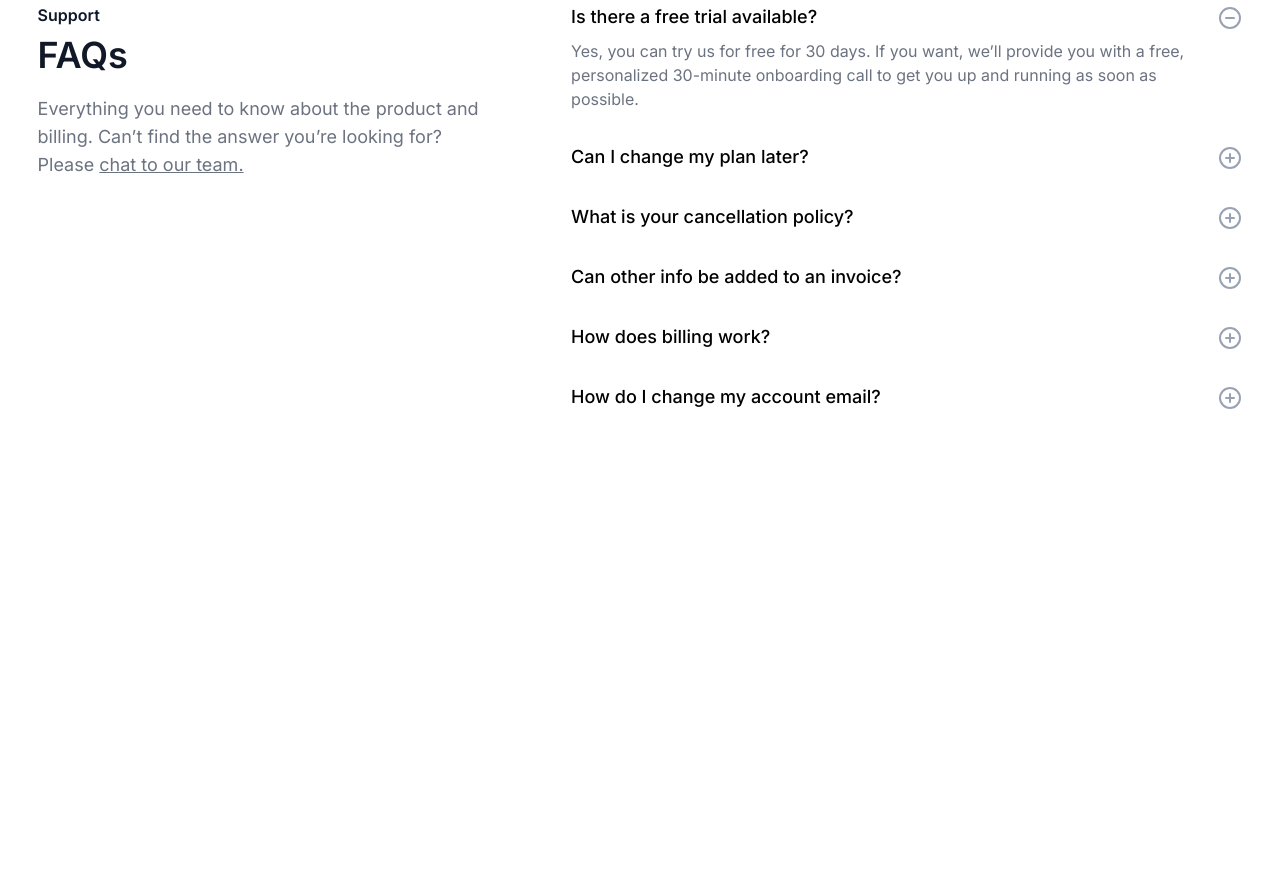
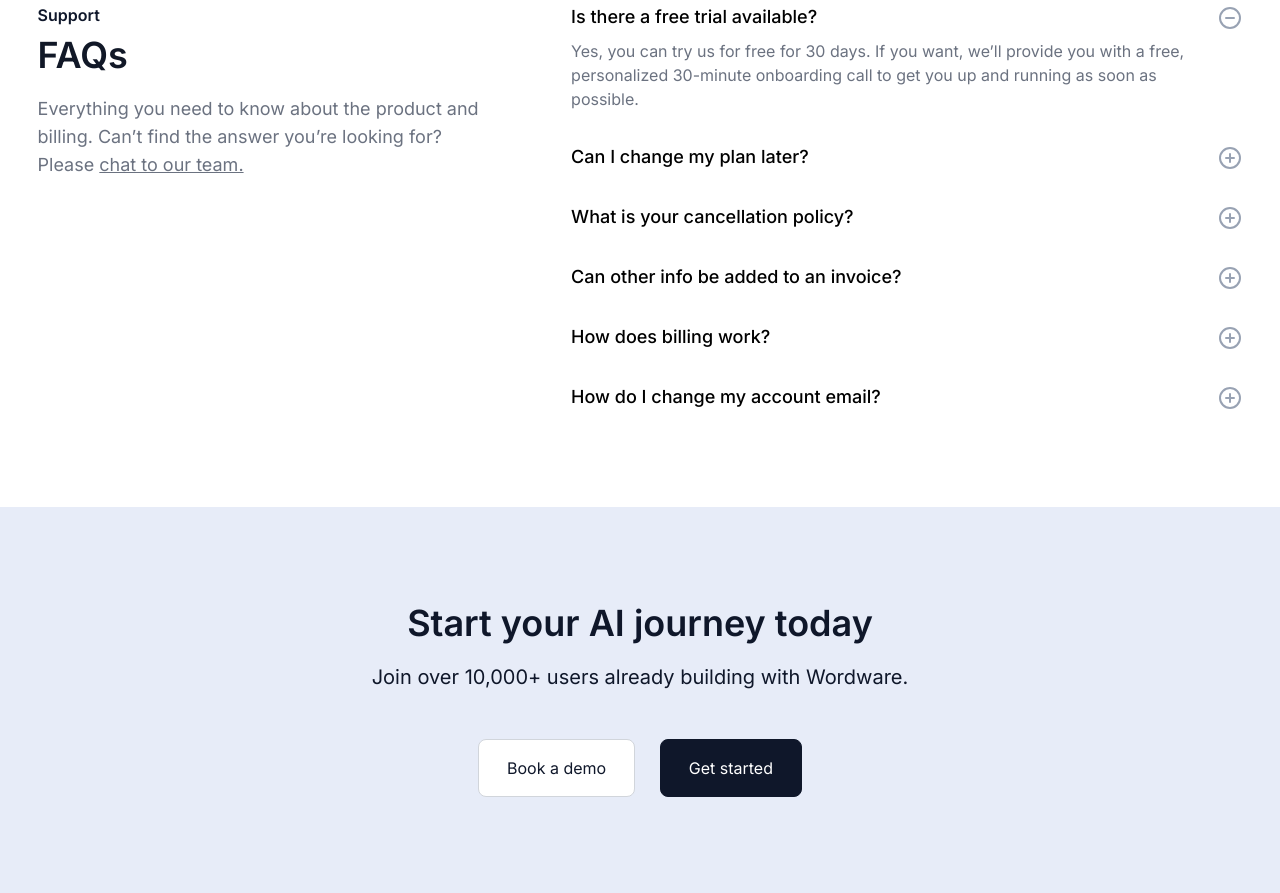
Before and after one commit to KozimovAbduvali/just-brand2, a website: page public/index2.html in a window 1280 px wide. Shown: the part 1899-2792 px from the top of the page. Before the commit the page ends 2406 px from the top, so only its background shows below. Drawn offline with Linux system fonts and the light colour scheme.

Commit message:
2 - page finished

```diff
--- a/public/index2.html
+++ b/public/index2.html
@@ -461,6 +461,28 @@
         </div>
       </section>
     </div>
+    <!-- Start your AI journey today -->
+    <section class="bg-brand-pink-400 py-14 md:py-24">
+      <div class="max-w-base text-slate-900 text-center mx-auto px-4 md:px-6">
+        <h2 class="font-semibold text-2xl md:text-4xl">
+          Start your AI journey today
+        </h2>
+        <p class="md:text-xl mt-5">
+          Join over 10,000+ users already building with Wordware.
+        </p>
+
+        <div class="space-y-4 mt-4 md:mt-8">
+          <button
+            class="w-full sm:w-max block sm:inline-block border border-gray-300 rounded-lg transition-colors duration-300 bg-white hover:text-white hover:bg-slate-900 hover:border-transparent py-4 px-7">
+            <span>Book a demo</span>
+          </button>
+          <button
+            class="w-full sm:w-max block sm:inline-block bg-slate-900 border border-slate-900 rounded-lg transition-colors duration-300 text-white hover:bg-slate-700 hover:border-slate-700 py-4 px-7 sm:ml-5">
+            <span>Get started</span>
+          </button>
+        </div>
+      </div>
+    </section>
   </main>
   </div>
 </body>
```
Also changed, not shown: public/css/styles.css.
